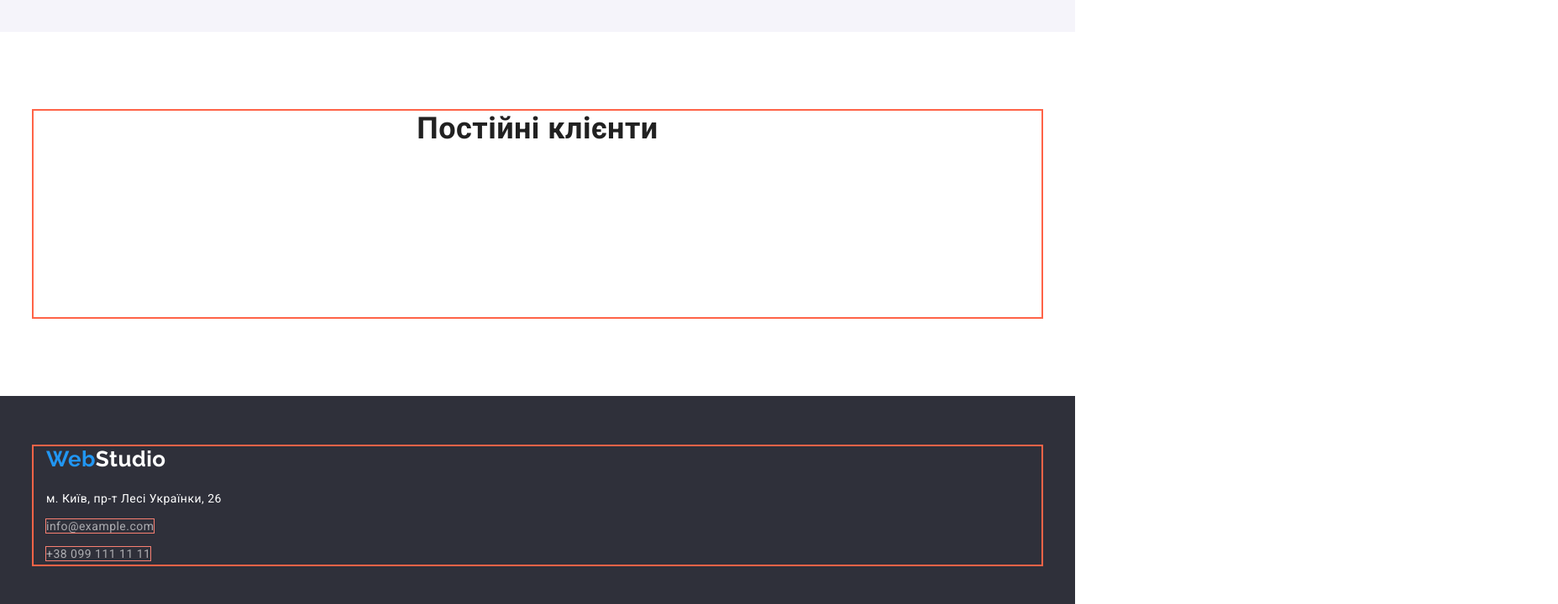
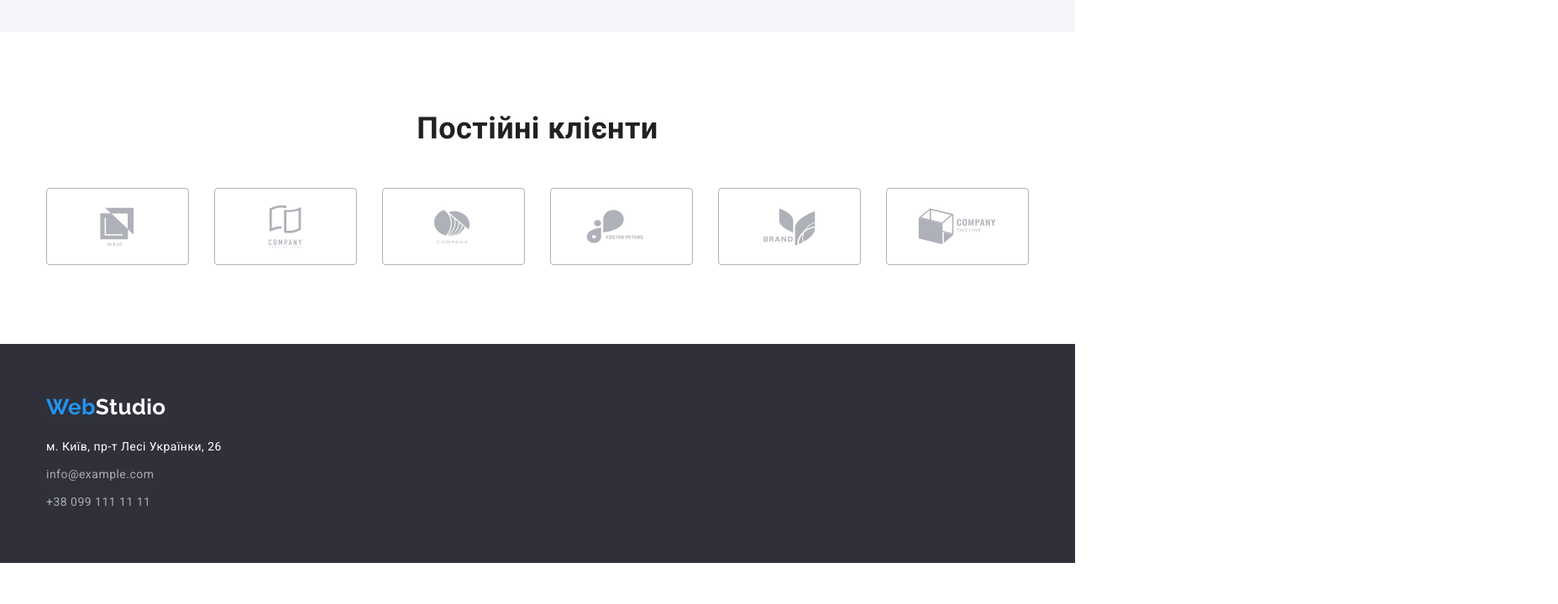
Before and after one commit to kristinamuse/goit-markup-hw-04, a plain HTML site: page index.html in a window 1280 px wide. Shown: the part 2080-2800 px from the top of the page at 84% size, 1855 px wide, since content can reach past the window. After the commit the page ends 2751 px from the top, so only its background shows below. Drawn offline with nearby package versions, Linux system fonts and the light colour scheme.

Commit message:
add logo svg

```diff
--- a/css/styles.css
+++ b/css/styles.css
@@ -53,7 +53,7 @@ img{
     padding-right: 15px;
     margin-right: auto;
     margin-left: auto;
-    outline: 2px solid tomato;
+    /* outline: 2px solid tomato; */
 }
 
 /* section */
@@ -353,8 +353,40 @@ img{
     padding: 0;
 }
 
+.client-item{
+    flex-basis: calc((100% - 150px) / 6);
+    margin-right: 30px;
+}
+
+.client-item:nth-child(6n){
+    margin-right: 0;
+}
+
 .client-link{
     text-decoration: none;
+    display: inline-flex;
+    width: 170px;
+    height: 92px;
+    border: 1px solid #AFB1B8;
+    border-radius: 4px;
+    padding: 16px 32px;
+}
+
+.client-link:hover,
+.client-link:focus{
+    border: 1px solid var(--accent-colour);
+    box-shadow: 0px 4px 4px 0px #00000040;
+}
+
+.icon{
+    width: 106px;
+    height: 60px;
+    fill: #AFB1B8;
+}
+
+.icon:hover,
+.icon:focus{
+    fill: var(--accent-colour);
 }
 
 /* footer */
@@ -491,6 +523,6 @@ img{
 }
 
 
-.item * {
+/* .item * {
     outline: 1px solid salmon;
-}
+} */
--- a/index.html
+++ b/index.html
@@ -134,43 +134,43 @@
                 <ul class="list client-list">
                     <li class="client-item">
                         <a href="" class="client-link">
-                            <svg>
-                                <use></use>
+                            <svg class="icon">
+                                <use href="./images/symbol-defs.svg#icon-logo"></use>
                             </svg>
                         </a>
                     </li>
                     <li class="client-item">
                         <a href="" class="client-link">
-                            <svg>
-                                <use></use>
+                            <svg class="icon">
+                                <use href="./images/symbol-defs.svg#icon-logo-2"></use>
                             </svg>
                         </a>
                     </li>
                     <li class="client-item">
                         <a href="" class="client-link">
-                            <svg>
-                                <use></use>
+                            <svg class="icon">
+                                <use href="./images/symbol-defs.svg#icon-logo-3"></use>
                             </svg>
                         </a>
                     </li>
                     <li class="client-item">
                         <a href="" class="client-link">
-                            <svg>
-                                <use></use>
+                            <svg class="icon">
+                                <use href="./images/symbol-defs.svg#icon-logo-4"></use>
                             </svg>
                         </a>
                     </li>
                     <li class="client-item">
                         <a href="" class="client-link">
-                            <svg>
-                                <use></use>
+                            <svg class="icon">
+                                <use href="./images/symbol-defs.svg#icon-logo-5"></use>
                             </svg>
                         </a>
                     </li>
                     <li class="client-item">
                         <a href="" class="client-link">
-                            <svg>
-                                <use></use>
+                            <svg class="icon">
+                                <use href="./images/symbol-defs.svg#icon-logo-6"></use>
                             </svg>
                         </a>
                     </li>
```
Also changed, not shown: images/symbol-defs.svg (added).
